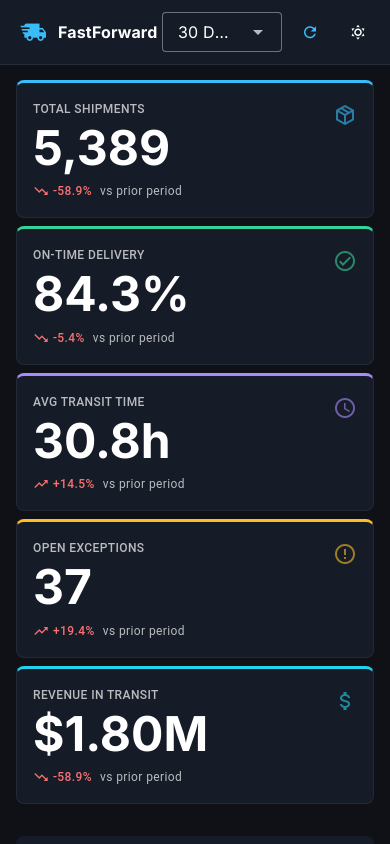
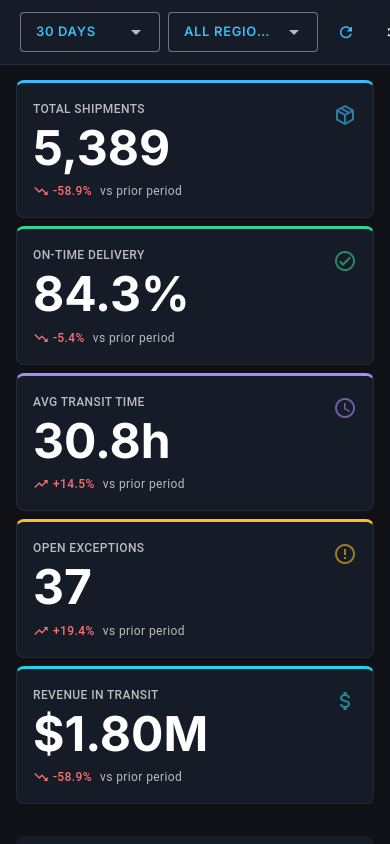
Before and after one commit to kmcconnell4/Protogen_Academy_200_Capstone_Redux_Again, a Vue app: page / in a window 390 px wide. Shown: the top 844 px of the page. Built offline with nearby package versions, Linux system fonts and the light colour scheme.

Commit message:
Added region filter to the top bar, made visual adjustments for mobile

```diff
--- a/src/components/layout/TopBar.vue
+++ b/src/components/layout/TopBar.vue
@@ -3,11 +3,11 @@
     <v-app-bar-title>
       <div class="d-flex align-center ga-3">
         <v-icon icon="mdi-truck-fast" size="26" color="primary" />
-        <div>
+        <div class="d-none d-sm-block">
           <div class="text-subtitle-1 font-weight-bold lh-1" style="font-family: Inter, sans-serif; letter-spacing: -0.01em">
             FastForward Logistics
           </div>
-          <div class="text-caption text-medium-emphasis d-none d-sm-block">Operations Dashboard</div>
+          <div class="text-caption text-medium-emphasis">Operations Dashboard</div>
         </div>
       </div>
     </v-app-bar-title>
@@ -15,31 +15,27 @@
     <template #append>
       <div class="d-flex align-center ga-2 ga-sm-4 mr-2 mr-sm-3">
 
-        <!-- Date range: dropdown on mobile, button toggle on sm+ -->
+        <!-- Date range dropdown -->
         <v-select
           v-model="selectedRange"
           :items="rangeItems"
           density="compact"
           variant="outlined"
           hide-details
-          class="d-sm-none"
-          style="max-width: 120px; font-size: 13px"
+          class="range-select"
+          :menu-props="{ contentClass: 'range-select-menu' }"
         />
-        <v-btn-toggle
-          v-model="selectedRange"
+
+        <!-- Region dropdown -->
+        <v-select
+          v-model="selectedRegionValue"
+          :items="regionItems"
           density="compact"
-          color="primary"
           variant="outlined"
-          divided
-          rounded="lg"
-          class="d-none d-sm-flex"
-        >
-          <v-btn value="today" size="small">Today</v-btn>
-          <v-btn value="week" size="small">7 Days</v-btn>
-          <v-btn value="month" size="small">30 Days</v-btn>
-          <v-btn value="quarter" size="small">90 Days</v-btn>
-          <v-btn value="ytd" size="small">YTD</v-btn>
-        </v-btn-toggle>
+          hide-details
+          class="range-select region-select"
+          :menu-props="{ contentClass: 'range-select-menu' }"
+        />
 
         <!-- Refresh: label hidden on mobile, icon always visible -->
         <div class="d-flex align-center ga-1">
@@ -72,11 +68,16 @@ import { computed, inject, ref } from 'vue'
 import type { Ref } from 'vue'
 import { useMetrics } from '@/composables/useMetrics'
 
-const { selectedDateRange } = useMetrics()
+const { selectedDateRange, selectedRegion } = useMetrics()
 
 const selectedRange = computed({
   get: () => selectedDateRange.value,
   set: (v) => (selectedDateRange.value = v as typeof selectedDateRange.value),
+})
+
+const selectedRegionValue = computed({
+  get: () => selectedRegion.value ?? 'all',
+  set: (v: string) => (selectedRegion.value = v === 'all' ? null : v),
 })
 
 const rangeItems = [
@@ -84,7 +85,13 @@ const rangeItems = [
   { title: '7 Days', value: 'week' },
   { title: '30 Days', value: 'month' },
   { title: '90 Days', value: 'quarter' },
-  { title: 'Year to Date', value: 'ytd' },
+  { title: 'YTD', value: 'ytd' },
+]
+
+const regionNames = ['Northeast', 'Southeast', 'Midwest', 'West', 'International']
+const regionItems = [
+  { title: 'All Regions', value: 'all' },
+  ...regionNames.map((name) => ({ title: name, value: name })),
 ]
 
 const theme = inject<Ref<'light' | 'dark'>>('theme')!
@@ -111,4 +118,41 @@ function onRefresh() {
 .lh-1 {
   line-height: 1;
 }
+.range-select {
+  width: 140px;
+  font-size: 13px;
+  font-family: Inter, sans-serif;
+  font-weight: 500;
+  letter-spacing: 0.05em;
+  text-transform: uppercase;
+}
+:deep(.range-select .v-field__outline) {
+  --v-field-border-opacity: 0.4;
+}
+:deep(.range-select .v-field--focused .v-field__outline) {
+  --v-field-border-opacity: 1;
+}
+:deep(.range-select .v-select__selection-text) {
+  color: rgb(var(--v-theme-primary));
+  font-size: 13px;
+  font-weight: 600;
+  letter-spacing: 0.05em;
+  text-transform: uppercase;
+}
+.region-select {
+  width: 150px;
+}
 </style>
+
+<style>
+.range-select-menu .v-list-item--active {
+  color: rgb(var(--v-theme-primary)) !important;
+}
+.range-select-menu .v-list-item-title {
+  font-size: 13px;
+  font-family: Inter, sans-serif;
+  font-weight: 500;
+  letter-spacing: 0.04em;
+  text-transform: uppercase;
+}
+</style>
```
